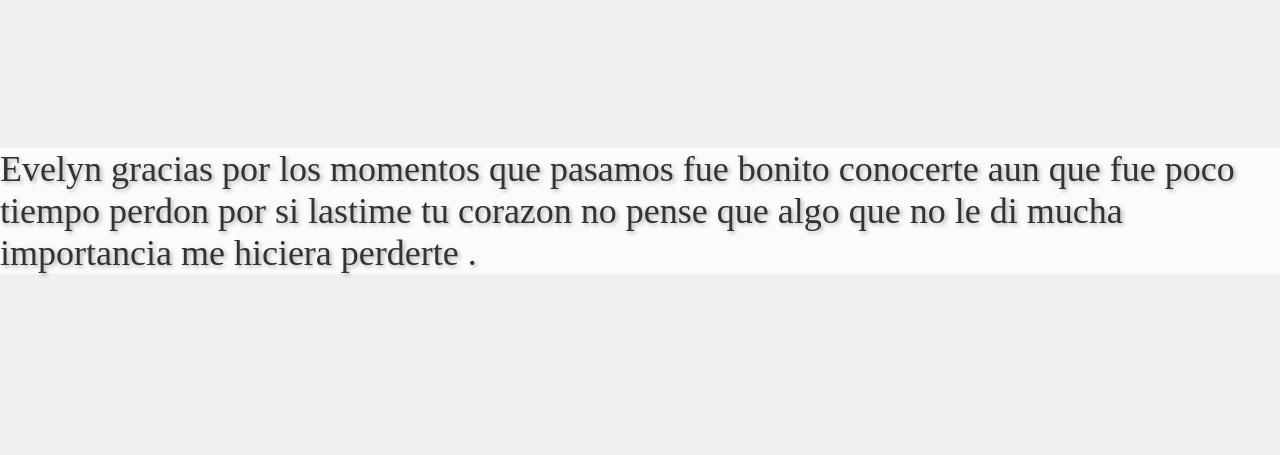
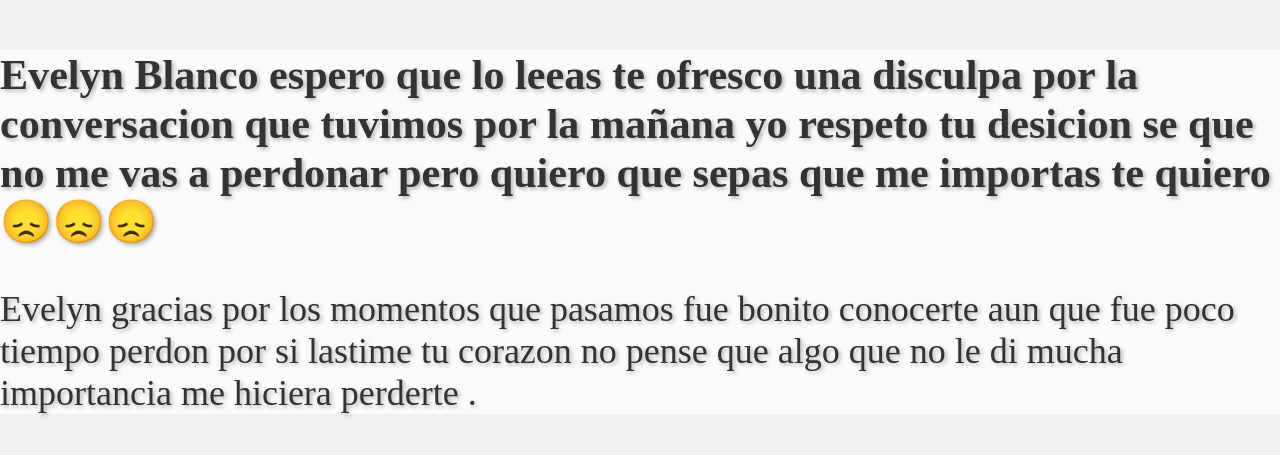
Before and after one commit to sorto19/cp-eve32, a plain HTML site: page index.html in a window 1280 px wide. Shown: the part 189-644 px from the top of the page. Drawn offline with Linux system fonts and the light colour scheme.

Commit message:
Update index.html

```diff
--- a/index.html
+++ b/index.html
@@ -2,7 +2,8 @@
 <html>
 <head>
     <meta charset="UTF-8">
-    <title>Feliz Cumpleaños</title>
+    <title>Evelyn Blanco</title>
+
     <link rel="stylesheet" type="text/css" href="./estilos.css">
 </head>
 <body>
@@ -10,6 +11,9 @@
 
 
         <div class="mensaje-animado">
+            <h3>Evelyn Blanco espero que lo leeas te ofresco una disculpa por la conversacion
+            que tuvimos por la mañana yo respeto tu desicion se que no me vas a perdonar
+                pero quiero que sepas que me importas te quiero 😞😞😞 </h3>
             <div>Evelyn gracias por los momentos que pasamos fue bonito conocerte aun que fue poco tiempo perdon por si lastime tu corazon no
                 pense que algo que no le di mucha importancia me hiciera perderte .</div>
 
```
